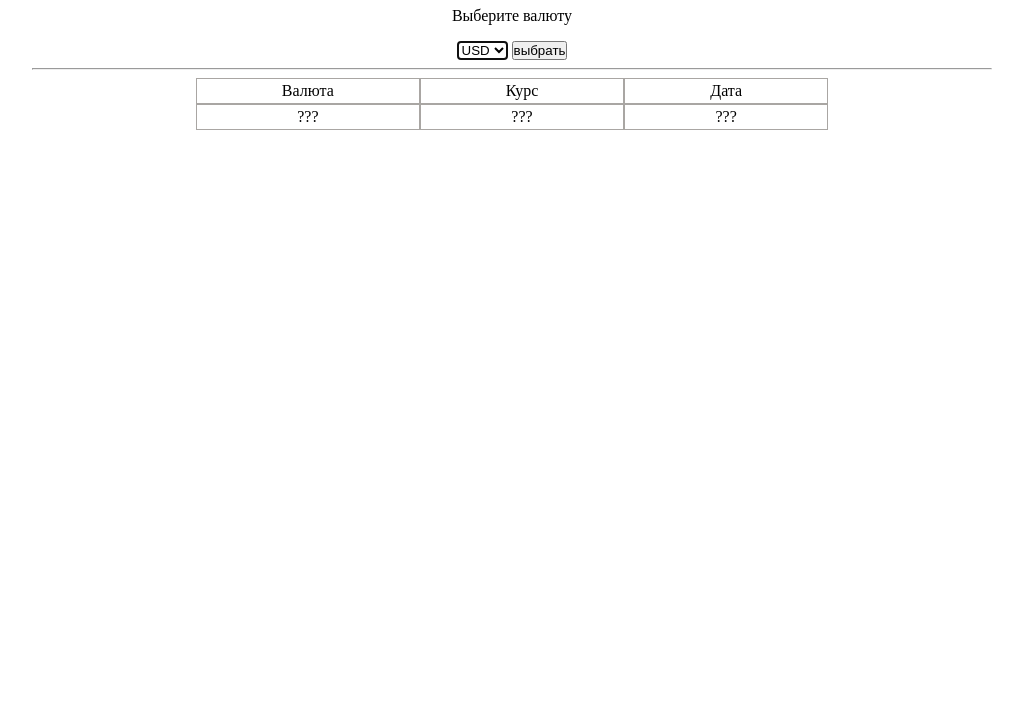
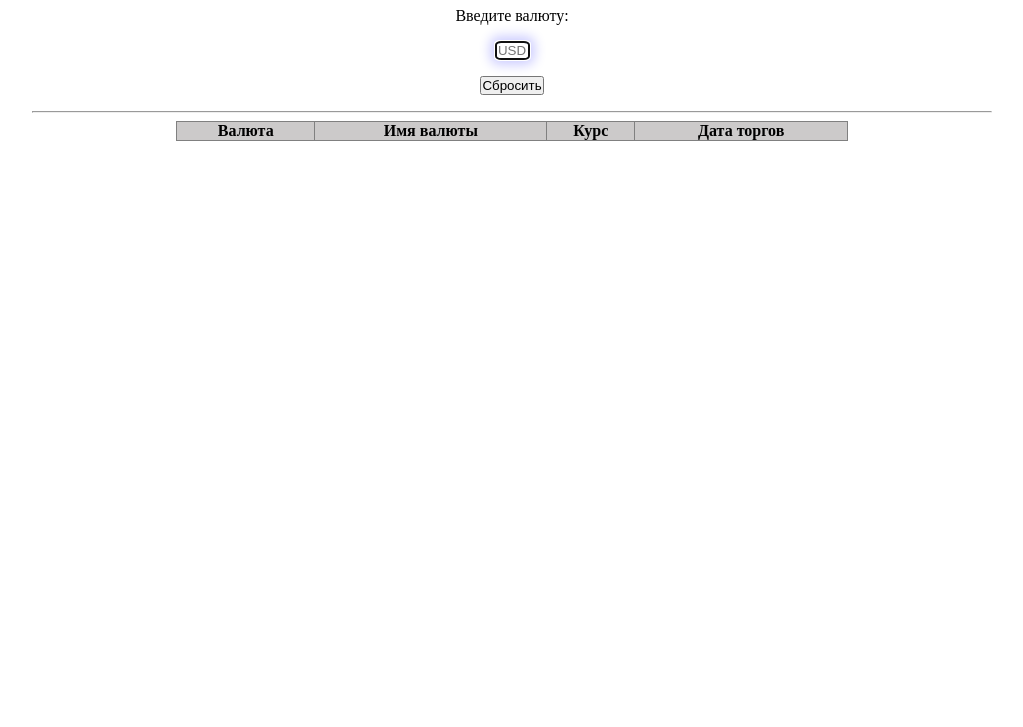
Before and after one commit to ansve/some_js, a plain HTML site: page currencycourse/index.html in a window 1280 px wide. Shown: the part 73-800 px from the top of the page, without its empty margins (128-1151 px from the left). Drawn offline with nearby package versions, Linux system fonts and the light colour scheme; no server answers.

Commit message:
currency table js

```diff
--- a/currencycourse/index.html
+++ b/currencycourse/index.html
@@ -15,44 +15,35 @@
 
 	<div id="soTest" class="soTest">
 
-        <h1>Курс валют</h1>
+        <h1>Курсы валют</h1>
 
     <form class="changeCurrency" id="changeCurrency" action="">
 
-        <p>Выберите валюту</p>
+        <p>Введите валюту:</p>
 
-            <select name="currencyList" id="currencyList" autofocus>
-                <option value="USD">USD</option>
-                <option value="EUR">EUR</option>
-                <option value="RUB">RUB</option>
-                <option value="GBP">GBP</option>
-            </select>
-            <button type="submit" name="change">выбрать</button>
+            <p><input id="currencyName" type="text" maxlength="3" placeholder="USD" autofocus></p>
+            <p><button>Сбросить</button></p>
 
     </form>
 
     <hr />
 
 
-        <div class="flex-container">
-            <div class="soflex-inner">
-                <div class="table-header">Валюта</div>
-                <div>???</div>
-            </div>
-            <div class="soflex-inner">
-                <div class="table-header">Курс</div>
-                <div>???</div>
-            </div>
-            <div class="soflex-inner">
-                <div class="table-header">Дата</div>
-                <div>???</div>
-            </div>
+        <div class="table-wrrap">
+            <table id="currencyTable">
+               <thead>
+                <tr><th>Валюта</th><th>Имя валюты</th><th>Курс</th><th>Дата торгов</th></tr>
+               </thead>
+               <tbody></tbody>
+
+            </table>
         </div>
     </div>
 
 </div>
 
-
+<script src="https://code.jquery.com/jquery-2.2.4.min.js"
+integrity="sha256-BbhdlvQf/xTY9gja0Dq3HiwQF8LaCRTXxZKRutelT44=" crossorigin="anonymous"></script>
 <script src="script.js"></script>
 </body>
 </html>
--- a/currencycourse/script.js
+++ b/currencycourse/script.js
@@ -1,21 +1,57 @@
-function refreshCurrensyCourse () {
+function refreshCurrensyCourse (currensy) {
     const req = new XMLHttpRequest();
     req.addEventListener('load', function() {
+        const table = document.querySelector('tbody');
+        table.innerHTML = null;
         const data = JSON.parse(this.responseText);
-        const currensyInfo = document.querySelector('#currencyList');
+        data.forEach(p => {
+                //console.log(`Валюта: ${p.cc} Имя валюты: ${p.txt} Курс: ${p.rate} Дата торгов: ${p.exchangedate}`);
+                let str = p.cc;
+                 if (str.startsWith(currensy.toUpperCase())){
 
-        console.log(data);
+                    table.innerHTML += `<tr><td>${p.cc}</td><td>${p.txt}</td><td>${p.rate}</td><td>${p.exchangedate}</td></tr>`;
+                 }
+
+                //console.log(str);
+            });
+
     });
-    req.open('GET', 'https://bank.gov.ua/NBUStatService/v1/statdirectory/exchangenew?valcode=GBP&json', true);
+    req.open('GET', 'https://bank.gov.ua/NBUStatService/v1/statdirectory/exchangenew?json', true);
     req.send();
 }
 
-refreshCurrensyCourse();
 
 
-// var xhr = new XMLHttpRequest();
-// xhr.open('GET', 'https://bank.gov.ua/NBUStatService/v1/statdirectory/exchangenew?json', true);
-// xhr.onload = function () {
-//   console.log(xhr.responseURL); // http://example.com/test
-// };
-// xhr.send(null);
+
+
+const input = document.querySelector('#currencyName');
+    input.addEventListener('input', event=> {
+        let currensy = input.value;
+        refreshCurrensyCourse(currensy);
+            //console.log(currensy);
+
+
+
+    });
+
+
+
+
+/*
+$('button').click(function(){
+    $.get('https://bank.gov.ua/NBUStatService/v1/statdirectory/exchangenew?json').success(
+                function(data) {
+             data.forEach(p => {
+                console.log(`Валюта: ${p.cc} Имя валюты: ${p.txt} Курс: ${p.rate} Дата торгов: ${p.exchangedate}`);
+            });
+            alert('Success!');
+        });
+});
+
+
+
+$('table').append('<tr><td>Валюта</td><td>Валюта</td><td>???</td><td>???</td></tr>');
+*/
+
+// var obj = {"r030":156,"txt":"Юань Женьміньбі","rate":3.9727,"cc":"CNY","exchangedate":"10.08.2020"};
+// console.log(Object.keys(obj));
--- a/currencycourse/style.css
+++ b/currencycourse/style.css
@@ -13,19 +13,32 @@
     margin: 0 auto;
 }
 
-.flex-container div div {
-    border: 1px solid #a9a6a3;
-    padding: 3px;
+input {
+    width: 35px;
+    border: 2px solid rgb(29, 107, 223);
+    border-radius: 15%;
+    box-shadow: 0px 0px 12px 5px rgba(0, 0, 255, .2);
+    text-align: center;
+    color: rgb(228, 62, 62);
 }
 
-
-.flex-container {
-    /* flex-direction: column; */
-    display: flex;
-    justify-content: center;
+.table-wrrap {
+    width: 70%;
+    margin: 0 auto;
 }
 
-.soflex-inner {
-    flex-grow: 0.2;
+table {
+    width: 100%;
+    min-width: 500px;
+    border: 1px solid gray;
+    border-collapse: collapse;
+}
 
+th {
+    border: 1px solid gray;
+    background: #cccaca;
 }
+
+td {
+    border: 1px solid gray;
+}
```
